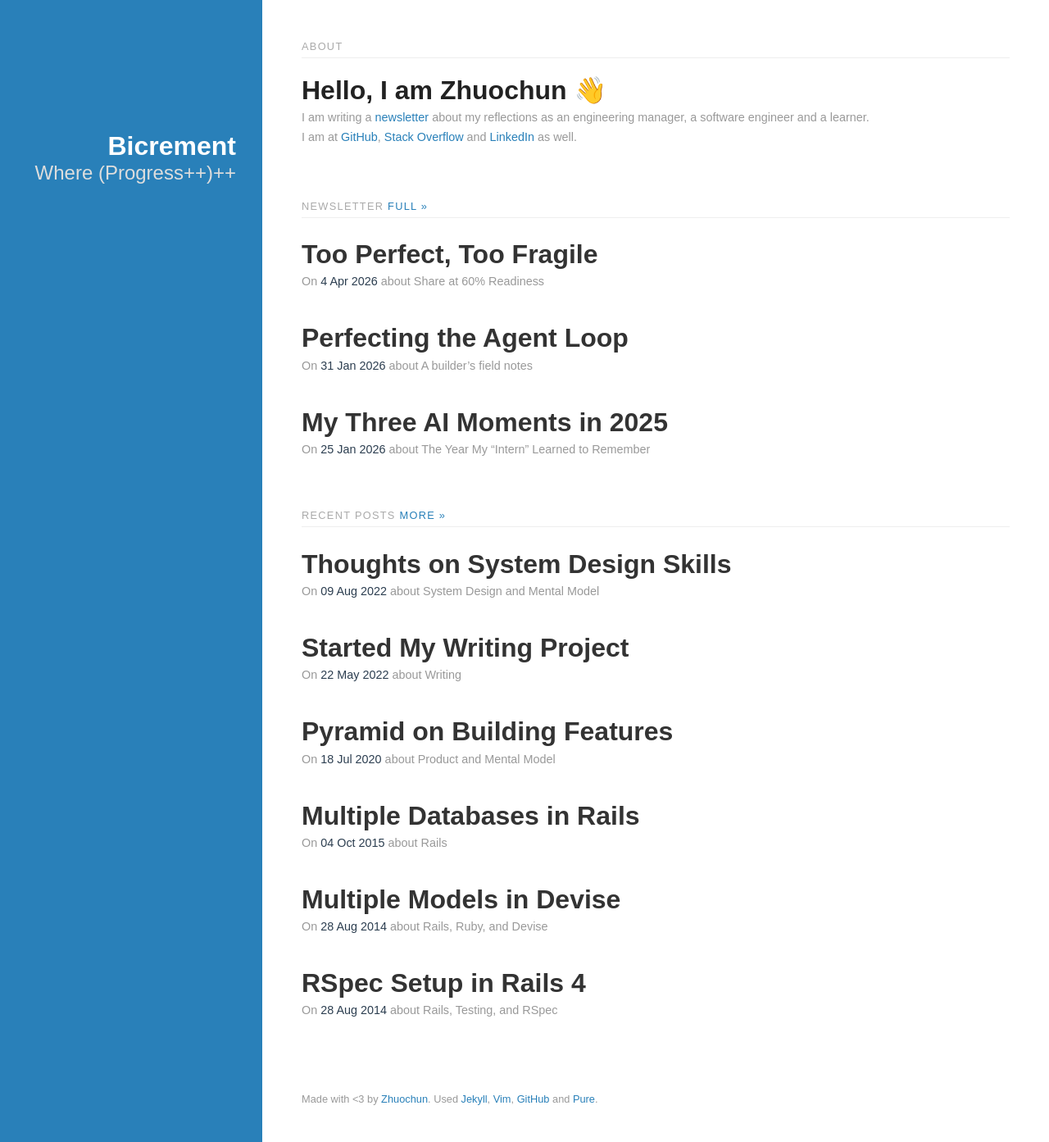
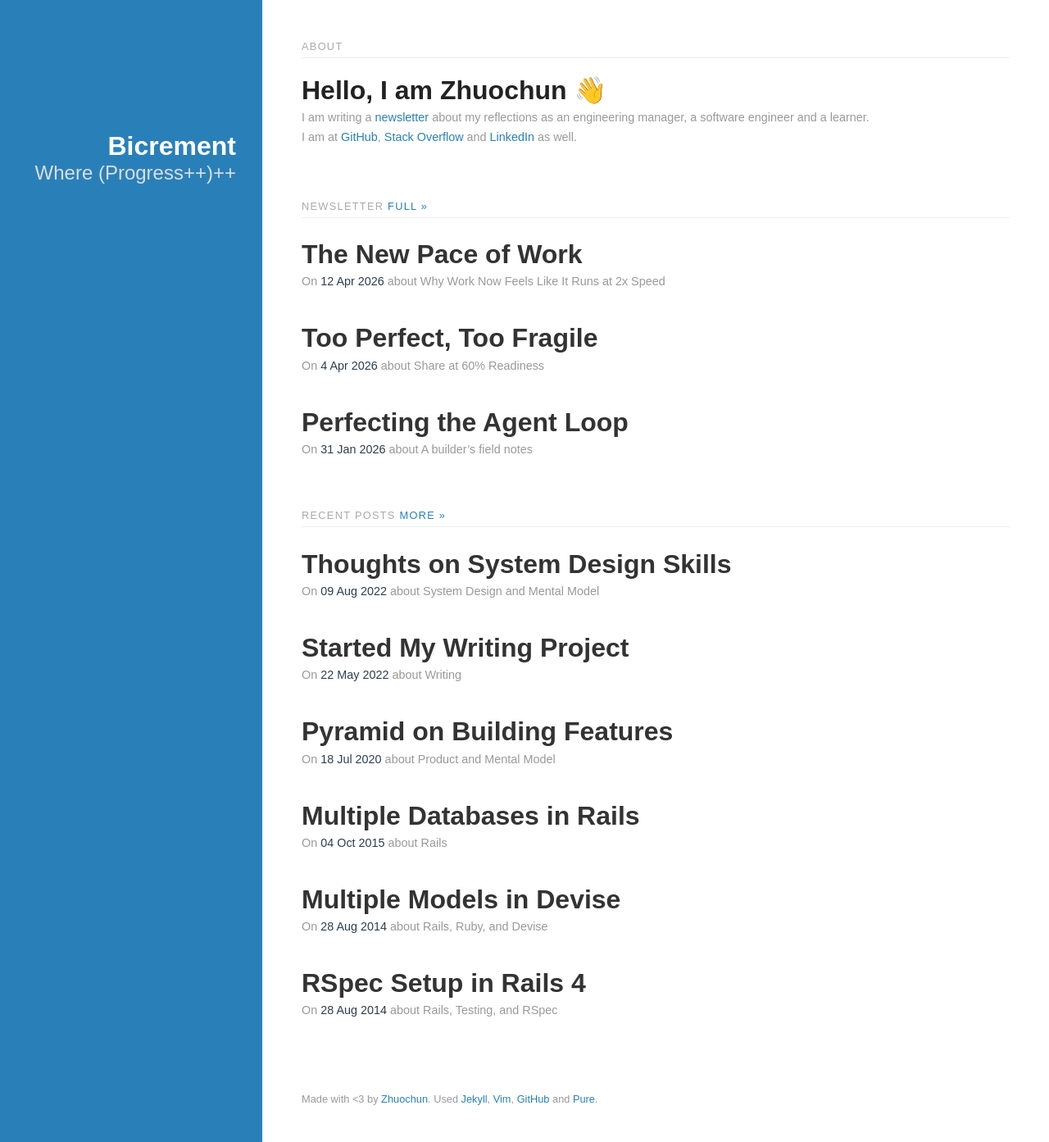
Before and after one commit to zhuochun/zhuochun.github.io, a Jekyll site: the page built from index.html, in a window 1280 px wide and 1393 px high. Shown: the whole window at 82% size. Built offline with Jekyll 4.4.1, drawn with Linux system fonts in a browser that asks for light colours; nearby versions of some CDN libraries.

Commit message:
Refactor newsletter update workflow to use Ruby and enhance data fetching

```diff
--- a/_data/newsletter.yml
+++ b/_data/newsletter.yml
@@ -1,3 +1,7 @@
+- title: "The New Pace of Work"
+  url: https://bicrement.substack.com/p/the-new-pace-of-work
+  date: 2026-04-12
+  subtitle: "Why Work Now Feels Like It Runs at 2x Speed"
 - title: "Too Perfect, Too Fragile"
   url: https://bicrement.substack.com/p/too-perfect-too-fragile
   date: 2026-04-04
@@ -6,7 +10,3 @@
   url: https://bicrement.substack.com/p/perfecting-the-agent-loop
   date: 2026-01-31
   subtitle: "A builder’s field notes"
-- title: "My Three AI Moments in 2025"
-  url: https://bicrement.substack.com/p/my-three-ai-moments-in-2025
-  date: 2026-01-25
-  subtitle: "The Year My “Intern” Learned to Remember"
```
Also changed, not shown: scripts/update_newsletter_data.py (deleted, +0 -55 lines), scripts/update_newsletter_data.rb (added, +59 -0 lines), .github/workflows/refresh-newsletter.yml.
